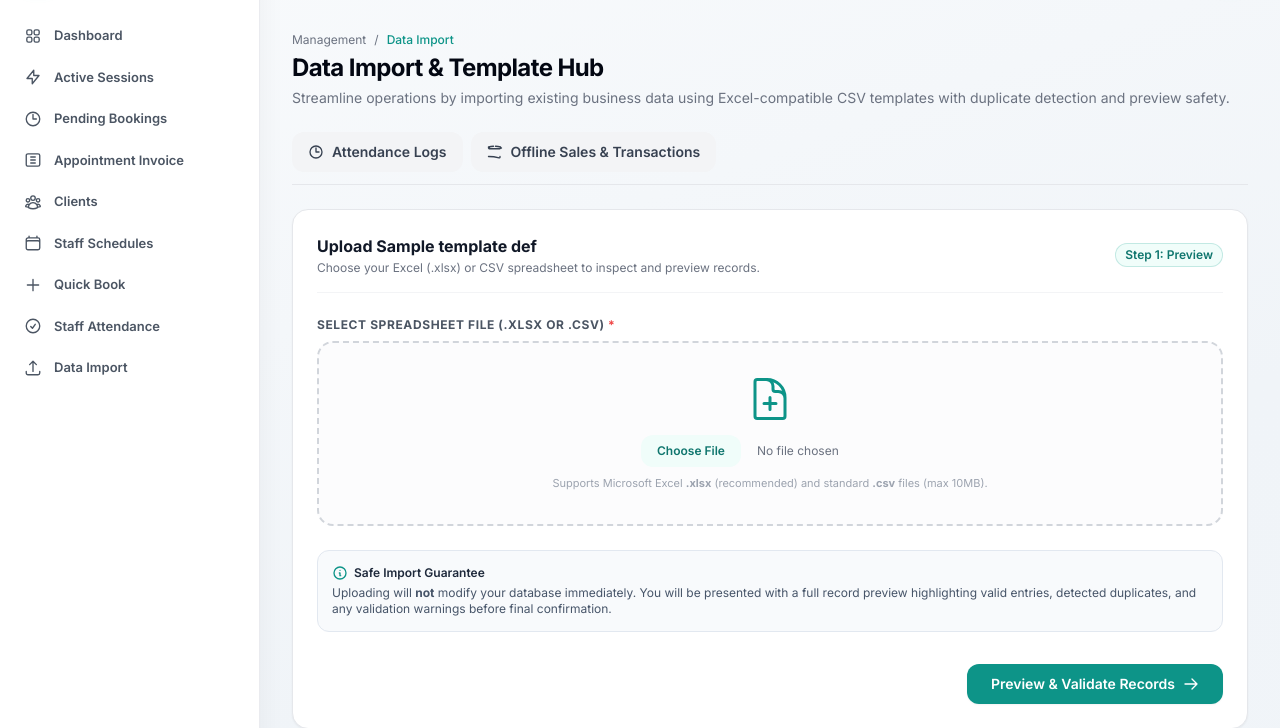
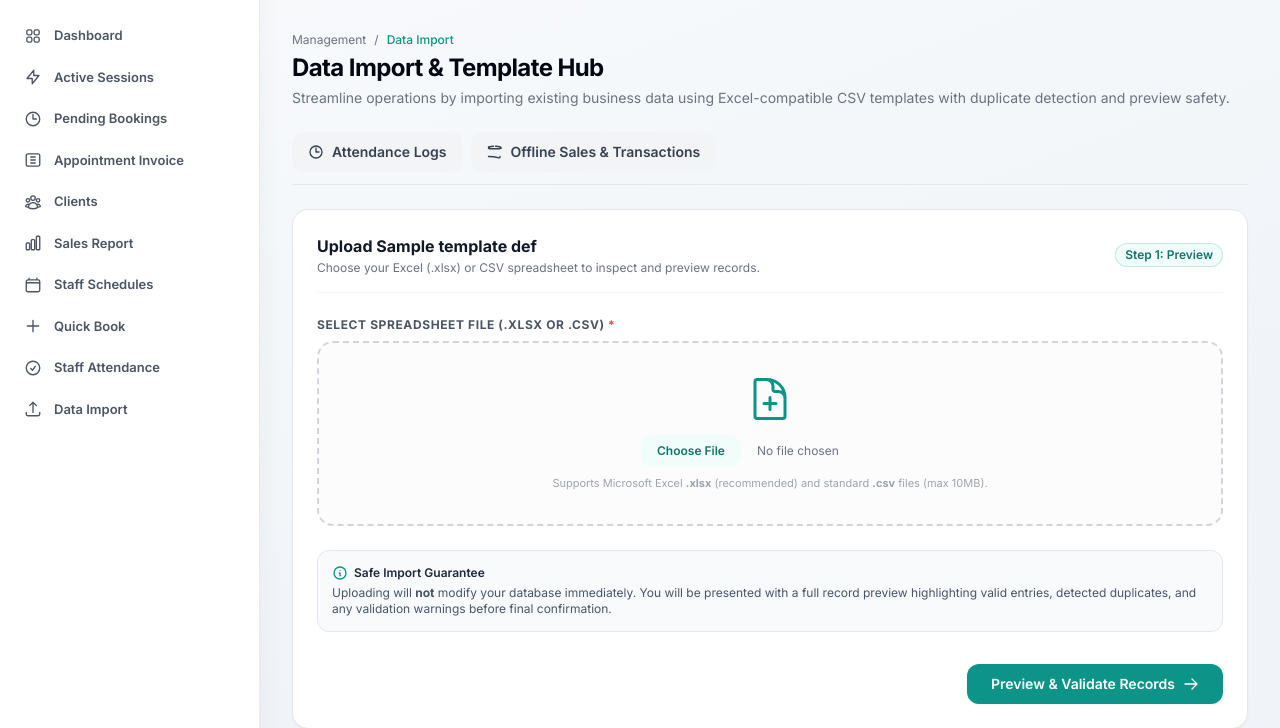
Before and after one commit to AllanMari/zenflow-system.V1, a Laravel app: template resources/views/admin/data-import/index.blade.php in a window 1280 px wide. Shown: the part 72-800 px from the top of the page. Run offline with Laravel 12, Linux system fonts and the light colour scheme; the visitor is signed in with stand-in values (Sample User, id 1); tables that the repository leaves empty hold one stand-in row (values such as "Sample post"); the template is opened without the code that fills it: most values are stand-ins (such as "Sample title", 1, 10 or a date in 2020); data that the repository does not hold is empty; some libraries are stand-ins or nearby versions.

Commit message:
feat: restore receptionist visibility for sales report without extra tables or toggle permissions

```diff
--- a/app/Http/Controllers/SalesReportController.php
+++ b/app/Http/Controllers/SalesReportController.php
@@ -30,7 +30,7 @@ class SalesReportController extends Controller
             return back()->with('error', 'Unable to load Sales Report: ' . $e->getMessage());
         }
 
-        $data['routeName'] = 'admin.sales';
+        $data['routeName'] = (Auth::check() && Auth::user()->isReceptionist()) ? 'receptionist.sales' : 'admin.sales';
 
         $data['reportTitle'] = match ($data['period']) {
             'daily'   => 'SUMMARY OF DAILY SALES REPORT',
--- a/resources/views/layouts/receptionist.blade.php
+++ b/resources/views/layouts/receptionist.blade.php
@@ -38,6 +38,12 @@ $navItems = [
         'l' => 'Clients',
         'p' => 'receptionist.customers.*',
         'i' => 'M18 18.72a9.094 9.094 0 003.741-.479 3 3 0 00-4.682-2.72m.94 3.198l.001.031c0 .225-.012.447-.037.666A11.944 11.944 0 0112 21c-2.17 0-4.207-.576-5.963-1.584A6.062 6.062 0 016 18.719m12 0a5.971 5.971 0 00-.941-3.197m0 0A5.995 5.995 0 0012 12.75a5.995 5.995 0 00-5.058 2.772m0 0a3 3 0 00-4.681 2.72 8.986 8.986 0 003.74.477m.94-3.197a5.971 5.971 0 00-.94 3.197M15 6.75a3 3 0 11-6 0 3 3 0 016 0zm6 3a2.25 2.25 0 11-4.5 0 2.25 2.25 0 014.5 0zm-13.5 0a2.25 2.25 0 11-4.5 0 2.25 2.25 0 014.5 0z',
+    ],
+    [
+        'r' => 'receptionist.sales',
+        'l' => 'Sales Report',
+        'p' => 'receptionist.sales*',
+        'i' => 'M3 13.125C3 12.504 3.504 12 4.125 12h2.25c.621 0 1.125.504 1.125 1.125v6.75C7.5 20.496 6.996 21 6.375 21h-2.25A1.125 1.125 0 013 19.875v-6.75zM9.75 8.625c0-.621.504-1.125 1.125-1.125h2.25c.621 0 1.125.504 1.125 1.125v11.25c0 .621-.504 1.125-1.125 1.125h-2.25a1.125 1.125 0 01-1.125-1.125V8.625zM16.5 4.125c0-.621.504-1.125 1.125-1.125h2.25C20.496 3 21 3.504 21 4.125v15.75c0 .621-.504 1.125-1.125 1.125h-2.25a1.125 1.125 0 01-1.125-1.125V4.125z',
     ],
     ['r'=>'receptionist.schedules','l'=>'Staff Schedules','p'=>'receptionist.schedules','i'=>'M6.75 3v2.25M17.25 3v2.25M3 18.75V7.5a2.25 2.25 0 012.25-2.25h13.5A2.25 2.25 0 0121 7.5v11.25m-18 0A2.25 2.25 0 005.25 21h13.5A2.25 2.25 0 0021 18.75m-18 0v-7.5A2.25 2.25 0 015.25 9h13.5A2.25 2.25 0 0121 11.25v7.5'],
     ['r'=>'receptionist.quick-book','l'=>'Quick Book','p'=>'receptionist.quick-book','i'=>'M12 4.5v15m7.5-7.5h-15'],
--- a/routes/web.php
+++ b/routes/web.php
@@ -137,6 +137,17 @@ Route::middleware(['auth', 'role:receptionist'])->prefix('receptionist')->group(
     Route::get('/customers', [CustomerManagementController::class, 'index'])->name('receptionist.customers.index');
     Route::get('/customers/{customer}', [CustomerManagementController::class, 'show'])->name('receptionist.customers.show');
     Route::put('/customers/{customer}', [CustomerManagementController::class, 'update'])->name('receptionist.customers.update');
+
+    // Sales Report
+    Route::get('/sales', [SalesReportController::class, 'index'])->name('receptionist.sales');
+    Route::get('/sales/tx-log', [SalesReportController::class, 'transactionLogFragment'])->name('receptionist.sales.tx-log');
+    Route::get('/sales/daily-report-pdf', [SalesReportController::class, 'dailyReportPdf'])->name('receptionist.sales.daily-report-pdf');
+    Route::get('/sales/daily-report-csv', [SalesReportController::class, 'dailyReportCsv'])->name('receptionist.sales.daily-report-csv');
+    Route::get('/sales/daily-report-xlsx', [SalesReportController::class, 'dailyReportXlsx'])->name('receptionist.sales.daily-report-xlsx');
+    Route::get('/sales/business-report-pdf', [SalesReportController::class, 'businessReportPdf'])->name('receptionist.sales.business-report-pdf');
+    Route::get('/sales/business-report-csv', [SalesReportController::class, 'businessReportCsv'])->name('receptionist.sales.business-report-csv');
+    Route::get('/sales/business-report-xlsx', [SalesReportController::class, 'businessReportXlsx'])->name('receptionist.sales.business-report-xlsx');
+    Route::post('/sales/ai-chat', [SalesReportController::class, 'aiChat'])->name('receptionist.sales.ai-chat');
 });
 
 // â”€â”€â”€ Receptionist Schedule Edit Routes (requires can_manage_schedules) â”€â”€â”€
```
Also changed, not shown: resources/views/shared/sales.blade.php (+4 -4 lines), tests/Feature/SalesReportKernelTest.php (+19 -0 lines).
